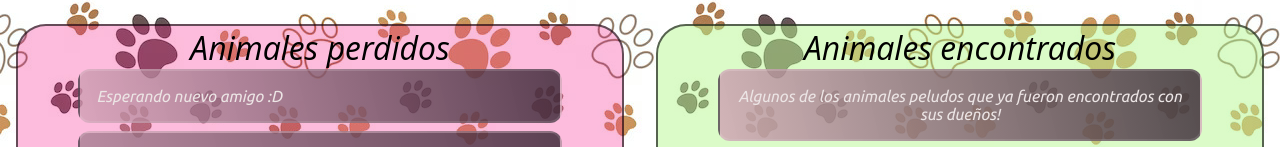
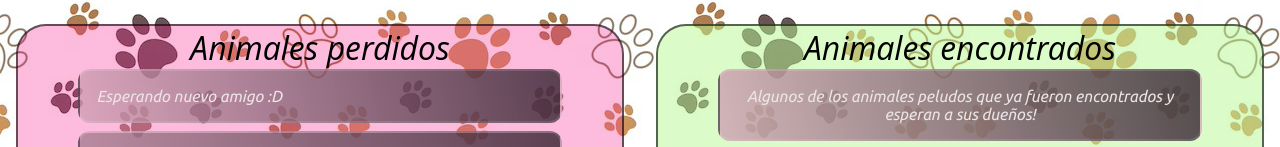
Before and after one commit to ludelah/proyecto-fs-globallearning, a plain HTML site: page pages/main.html in a window 1280 px wide. Shown: the part 107-254 px from the top of the page. Drawn offline with Linux system fonts and the light colour scheme; a web font is replaced by a local one.

Commit message:
Update main.html

```diff
--- a/pages/main.html
+++ b/pages/main.html
@@ -47,7 +47,7 @@
     <section class="animales" id="encontrados">
       <h2>Animales encontrados</h2>
       <div class="animal-container">
-        <p>Algunos de los animales peludos que ya fueron encontrados con sus dueños!</p>
+        <p>Algunos de los animales peludos que ya fueron encontrados y esperan a sus dueños!</p>
       </div>
       <article class="animal-container">
         <div class="wrap-container">
```
